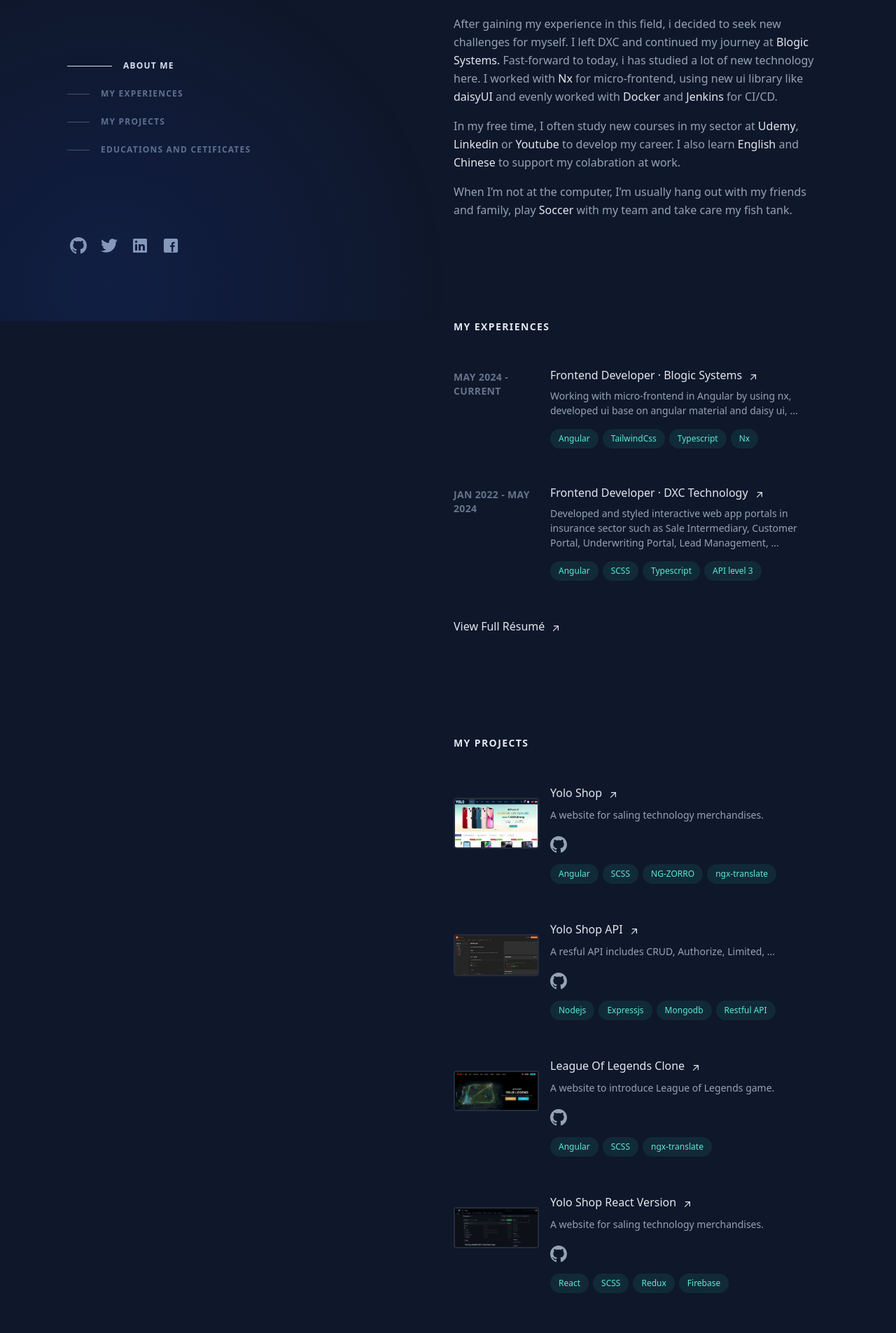
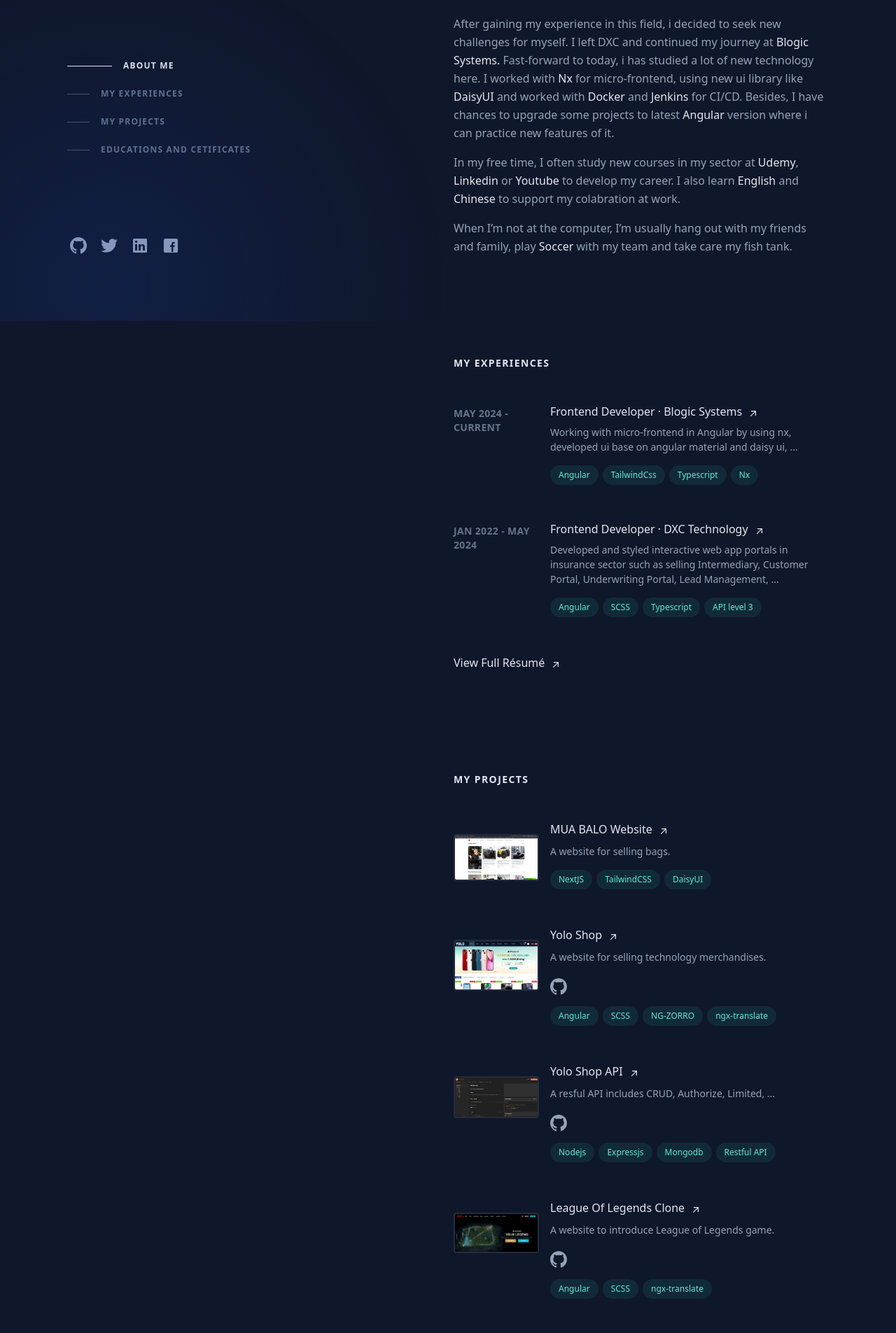
Before and after one commit to xichtop/my-portfolio, an Angular app: page / in a window 1280 px wide. Shown: the part 341-2246 px from the top of the page at 70% size. Built offline with nearby package versions, Linux system fonts and the light colour scheme.

Commit message:
feat: ✨ add new projects and update about me section

```diff
--- a/src/app/app.component.html
+++ b/src/app/app.component.html
@@ -93,10 +93,11 @@
               Fast-forward to today, i has studied a lot of new technology here. I worked with
               <a class="link" href="https://nx.dev/" target="_blank">Nx</a>
               for micro-frontend, using new ui library like
-              <a class="link" href="https://daisyui.com/" target="_blank">daisyUI</a>
-              and evenly worked with
+              <a class="link" href="https://daisyui.com/" target="_blank">DaisyUI</a>
+              and worked with
               <a class="link" href="https://www.docker.com/" target="_blank">Docker</a> and
-              <a class="link" href="https://jenkins.io/" target="_blank">Jenkins</a> for CI/CD.
+              <a class="link" href="https://jenkins.io/" target="_blank">Jenkins</a> for CI/CD. Besides, I have chances to upgrade some projects to latest
+              <strong class="link">Angular</strong> version where i can practice new features of it.
             </p>
             <p class="mt-4">
               In my free time, I often study new courses in my sector at
--- a/src/app/app.component.ts
+++ b/src/app/app.component.ts
@@ -38,17 +38,25 @@
       position: "Frontend Developer",
       company: "DXC Technology",
       companyHref: "https://dxc.com/us/en",
-      description: "Developed and styled interactive web app portals in insurance sector such as Sale Intermediary, Customer Portal, Underwriting Portal, Lead Management, ...",
+      description: "Developed and styled interactive web app portals in insurance sector such as selling Intermediary, Customer Portal, Underwriting Portal, Lead Management, ...",
       technology: ["Angular", "SCSS", "Typescript", "API level 3"]
     }
   ];
   listProjects: ProjectItem[] = [
     {
+      title: "MUA BALO Website",
+      href: "https://muabalo.com/",
+      imgHref: "././assets/images/projects/mua-balo.png",
+      gitHref: "",
+      description: "A website for selling bags.",
+      technology: ["NextJS", "TailwindCSS", "DaisyUI"]
+    },
+    {
       title: "Yolo Shop",
       href: "https://shopyolo.netlify.app",
       imgHref: "././assets/images/projects/yolo.jpg",
       gitHref: "https://github.com/xichtop/mobile-web-ui",
-      description: "A website for saling technology merchandises.",
+      description: "A website for selling technology merchandises.",
       technology: ["Angular", "SCSS", "NG-ZORRO", "ngx-translate"]
     },
     {
@@ -67,14 +75,14 @@
       description: "A website to introduce League of Legends game.",
       technology: ["Angular", "SCSS", "ngx-translate"]
     },
-    {
-      title: "Yolo Shop React Version",
-      href: "https://github.com/xichtop/yoloshop",
-      imgHref: "././assets/images/projects/yolo-react.jpg",
-      gitHref: "https://github.com/xichtop/yoloshop",
-      description: "A website for saling technology merchandises.",
-      technology: ["React", "SCSS", "Redux", "Firebase"]
-    }
+    // {
+    //   title: "Yolo Shop React Version",
+    //   href: "https://github.com/xichtop/yoloshop",
+    //   imgHref: "././assets/images/projects/yolo-react.jpg",
+    //   gitHref: "https://github.com/xichtop/yoloshop",
+    //   description: "A website for selling technology merchandises.",
+    //   technology: ["React", "SCSS", "Redux", "Firebase"]
+    // }
   ]
 
   @HostListener('document:scroll', ['$event'])
--- a/src/app/project/project.component.html
+++ b/src/app/project/project.component.html
@@ -14,11 +14,13 @@
     </h3>
     <p class="mt-2 text-sm leading-normal">{{projectItem.description}}</p>
 
-    <div class="mt-5">
-      <a class="block hover:text-slate-200" [href]="projectItem.gitHref" target="_blank">
-        <svg xmlns="http://www.w3.org/2000/svg" viewBox="0 0 16 16" fill="currentColor" class="h-6 w-6" aria-hidden="true"><path d="M8 0C3.58 0 0 3.58 0 8c0 3.54 2.29 6.53 5.47 7.59.4.07.55-.17.55-.38 0-.19-.01-.82-.01-1.49-2.01.37-2.53-.49-2.69-.94-.09-.23-.48-.94-.82-1.13-.28-.15-.68-.52-.01-.53.63-.01 1.08.58 1.23.82.72 1.21 1.87.87 2.33.66.07-.52.28-.87.51-1.07-1.78-.2-3.64-.89-3.64-3.95 0-.87.31-1.59.82-2.15-.08-.2-.36-1.02.08-2.12 0 0 .67-.21 2.2.82.64-.18 1.32-.27 2-.27.68 0 1.36.09 2 .27 1.53-1.04 2.2-.82 2.2-.82.44 1.1.16 1.92.08 2.12.51.56.82 1.27.82 2.15 0 3.07-1.87 3.75-3.65 3.95.29.25.54.73.54 1.48 0 1.07-.01 1.93-.01 2.2 0 .21.15.46.55.38A8.013 8.013 0 0016 8c0-4.42-3.58-8-8-8z"></path></svg>
-      </a>
-    </div>
+    @if (projectItem.gitHref) {
+      <div class="mt-5">
+        <a class="block hover:text-slate-200" [href]="projectItem.gitHref" target="_blank">
+          <svg xmlns="http://www.w3.org/2000/svg" viewBox="0 0 16 16" fill="currentColor" class="h-6 w-6" aria-hidden="true"><path d="M8 0C3.58 0 0 3.58 0 8c0 3.54 2.29 6.53 5.47 7.59.4.07.55-.17.55-.38 0-.19-.01-.82-.01-1.49-2.01.37-2.53-.49-2.69-.94-.09-.23-.48-.94-.82-1.13-.28-.15-.68-.52-.01-.53.63-.01 1.08.58 1.23.82.72 1.21 1.87.87 2.33.66.07-.52.28-.87.51-1.07-1.78-.2-3.64-.89-3.64-3.95 0-.87.31-1.59.82-2.15-.08-.2-.36-1.02.08-2.12 0 0 .67-.21 2.2.82.64-.18 1.32-.27 2-.27.68 0 1.36.09 2 .27 1.53-1.04 2.2-.82 2.2-.82.44 1.1.16 1.92.08 2.12.51.56.82 1.27.82 2.15 0 3.07-1.87 3.75-3.65 3.95.29.25.54.73.54 1.48 0 1.07-.01 1.93-.01 2.2 0 .21.15.46.55.38A8.013 8.013 0 0016 8c0-4.42-3.58-8-8-8z"></path></svg>
+        </a>
+      </div>
+    }
     <ul class="mt-2 flex flex-wrap">
       @for (item of projectItem.technology; track $index) {
         <li class="mr-1.5 mt-2">
```
Also changed, not shown: src/assets/images/projects/mua-balo.png (added).
